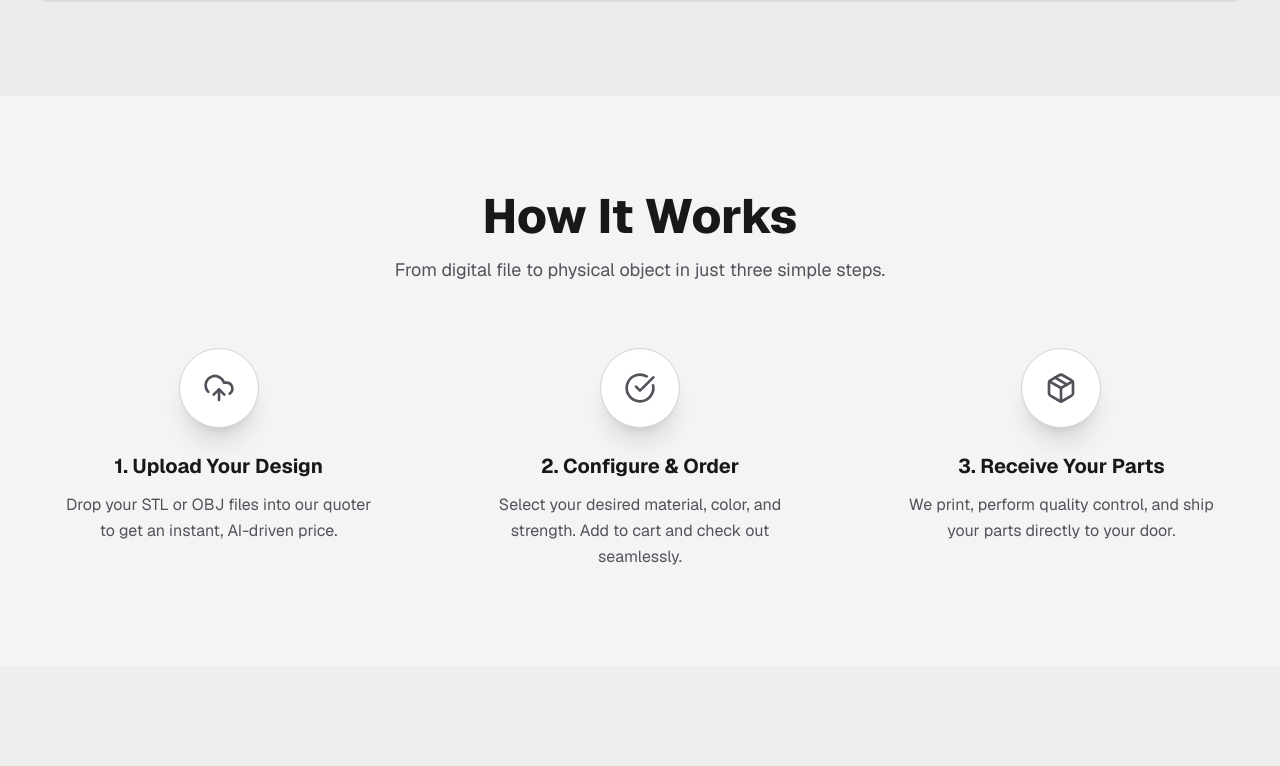
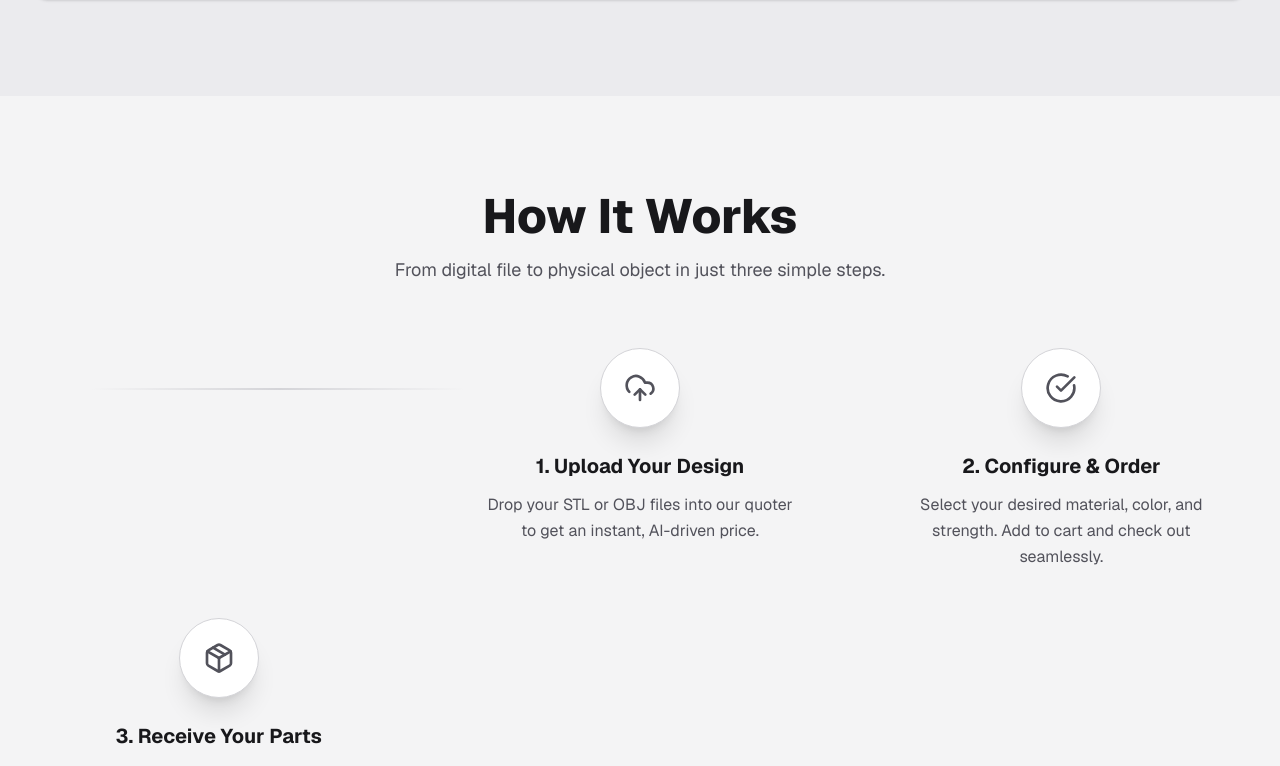
Before and after one commit to Gautham479/Pachi, a Next.js app: page / in a window 1280 px wide. Shown: the part 3609-4375 px from the top of the page. Built offline with nearby package versions, Linux system fonts and the light colour scheme; no server answers; the database is empty.

Commit message:
animations

```diff
--- a/app/page.js
+++ b/app/page.js
@@ -11,6 +11,7 @@ import FAQ from '@/components/FAQ';
 import Footer from '@/components/Footer';
 import CartDrawer from '@/components/CartDrawer';
 import { useStore } from '@/store/useStore';
+import { motion } from 'framer-motion';
 
 function ScrollToSection() {
   const searchParams = useSearchParams();
@@ -67,9 +68,14 @@ export default function Home() {
 
       {/* Top headline in empty space */}
       <section className="w-full max-w-[1400px] mx-auto px-4 sm:px-6 lg:px-8 pt-4 sm:pt-6 text-center">
-        <h1 className="text-4xl sm:text-5xl lg:text-6xl font-extrabold text-fg tracking-tight leading-tight">
+        <motion.h1
+          initial={{ opacity: 0, y: -20 }}
+          animate={{ opacity: 1, y: 0 }}
+          transition={{ duration: 0.7, ease: "easeOut" }}
+          className="text-4xl sm:text-5xl lg:text-6xl font-extrabold text-fg tracking-tight leading-tight"
+        >
           Where Your Ideas <span className="text-primary-500">Become Reality</span>
-        </h1>
+        </motion.h1>
       </section>
 
       {/* Hero Section */}
--- a/components/FAQ.jsx
+++ b/components/FAQ.jsx
@@ -1,7 +1,6 @@
-"use client";
-
 import React, { useState } from 'react';
 import { ChevronDown, ChevronUp } from 'lucide-react';
+import { motion } from 'framer-motion';
 
 export default function FAQ() {
   const faqs = [
@@ -26,17 +25,27 @@ export default function FAQ() {
   const [openIndex, setOpenIndex] = useState(0);
 
   return (
-    <section id="faq" className="w-full py-24 bg-surface-muted/40">
+    <section id="faq" className="w-full py-24 bg-surface-muted/40 overflow-hidden">
       <div className="max-w-3xl mx-auto px-4 sm:px-6 lg:px-8">
-        <div className="text-center mb-16">
+        <motion.div
+          initial={{ opacity: 0, y: 20 }}
+          whileInView={{ opacity: 1, y: 0 }}
+          viewport={{ once: true, margin: "-50px" }}
+          transition={{ duration: 0.5 }}
+          className="text-center mb-16"
+        >
           <h2 className="text-3xl md:text-5xl font-extrabold text-fg mb-4">Frequently Asked Questions</h2>
           <p className="text-lg text-fg-muted">Everything you need to know about our service.</p>
-        </div>
+        </motion.div>
 
         <div className="space-y-4">
           {faqs.map((faq, i) => (
-            <div
+            <motion.div
               key={i}
+              initial={{ opacity: 0, y: 20 }}
+              whileInView={{ opacity: 1, y: 0 }}
+              viewport={{ once: true, margin: "-50px" }}
+              transition={{ duration: 0.4, delay: i * 0.1 }}
               className={`border border-surface-border rounded-xl bg-surface-card overflow-hidden transition-all duration-300 ${openIndex === i ? 'shadow-lg border-primary-500/30' : ''}`}
             >
               <button
@@ -58,7 +67,7 @@ export default function FAQ() {
               >
                 <p className="text-fg-muted leading-relaxed">{faq.a}</p>
               </div>
-            </div>
+            </motion.div>
           ))}
         </div>
       </div>
--- a/components/Features.jsx
+++ b/components/Features.jsx
@@ -1,5 +1,6 @@
 import React from 'react';
 import { Check, X, Zap } from 'lucide-react';
+import { motion } from 'framer-motion';
 
 export default function Features() {
   const materials = [
@@ -69,19 +70,32 @@ export default function Features() {
   };
 
   return (
-    <section id="features" className="w-full py-24 bg-surface-muted/50">
+    <section id="features" className="w-full py-24 bg-surface-muted/50 overflow-hidden">
       <div className="max-w-[1400px] mx-auto px-4 sm:px-6 lg:px-8">
-        <div className="text-center mb-16">
+        <motion.div
+          initial={{ opacity: 0, y: 20 }}
+          whileInView={{ opacity: 1, y: 0 }}
+          viewport={{ once: true, margin: "-50px" }}
+          transition={{ duration: 0.5 }}
+          className="text-center mb-16"
+        >
           <h2 className="text-3xl md:text-5xl font-extrabold text-fg mb-4">Materials – Choose What Fits Your Use</h2>
           <p className="text-lg text-fg-muted max-w-2xl mx-auto">
             Select the right material for your project based on your specific needs
           </p>
-        </div>
+        </motion.div>
 
         {/* Materials Grid */}
         <div className="grid grid-cols-1 md:grid-cols-2 gap-8 mb-12">
           {materials.map((material, i) => (
-            <div key={i} className="bg-surface-card border border-surface-border p-8 rounded-2xl shadow-sm hover:border-primary-500/30 transition-colors">
+            <motion.div
+              key={i}
+              initial={{ opacity: 0, y: 30 }}
+              whileInView={{ opacity: 1, y: 0 }}
+              viewport={{ once: true, margin: "-50px" }}
+              transition={{ duration: 0.5, delay: i * 0.1 }}
+              className="bg-surface-card border border-surface-border p-8 rounded-2xl shadow-sm hover:border-primary-500/30 transition-colors"
+            >
               <h3 className="text-xl font-bold text-fg mb-6 flex items-center gap-2">
                 <span className="text-2xl">{material.emoji}</span>
                 {material.name}
@@ -98,22 +112,35 @@ export default function Features() {
                   </li>
                 ))}
               </ul>
-            </div>
+            </motion.div>
           ))}
         </div>
 
         {/* Quick Guide */}
-        <div className="bg-surface-card border border-surface-border p-8 rounded-2xl shadow-sm">
+        <motion.div
+          initial={{ opacity: 0, scale: 0.95 }}
+          whileInView={{ opacity: 1, scale: 1 }}
+          viewport={{ once: true, margin: "-50px" }}
+          transition={{ duration: 0.5, delay: 0.2 }}
+          className="bg-surface-card border border-surface-border p-8 rounded-2xl shadow-sm"
+        >
           <h3 className="text-2xl font-bold text-fg mb-6">💡 Quick Guide</h3>
           <div className="grid grid-cols-1 md:grid-cols-2 lg:grid-cols-5 gap-4">
             {quickGuide.map((item, i) => (
-              <div key={i} className="bg-surface-muted p-4 rounded-lg border border-surface-border">
+              <motion.div
+                key={i}
+                initial={{ opacity: 0, y: 10 }}
+                whileInView={{ opacity: 1, y: 0 }}
+                viewport={{ once: true }}
+                transition={{ duration: 0.3, delay: 0.3 + (i * 0.05) }}
+                className="bg-surface-muted p-4 rounded-lg border border-surface-border hover:border-primary-500/30 transition-colors"
+              >
                 <p className="text-sm font-semibold text-fg mb-2">{item.question}</p>
                 <p className="text-fg-muted">{item.answer}</p>
-              </div>
+              </motion.div>
             ))}
           </div>
-        </div>
+        </motion.div>
       </div>
     </section>
   );
--- a/components/HowItWorks.jsx
+++ b/components/HowItWorks.jsx
@@ -1,5 +1,6 @@
 import React from 'react';
 import { UploadCloud, CheckCircle, Package } from 'lucide-react';
+import { motion } from 'framer-motion';
 
 export default function HowItWorks() {
   const steps = [
@@ -21,24 +22,52 @@ export default function HowItWorks() {
   ];
 
   return (
-    <section id="how-it-works" className="w-full py-24">
+    <section id="how-it-works" className="w-full py-24 overflow-hidden">
       <div className="max-w-[1400px] mx-auto px-4 sm:px-6 lg:px-8">
-        <div className="text-center mb-16">
+        <motion.div
+          initial={{ opacity: 0, scale: 0.95 }}
+          whileInView={{ opacity: 1, scale: 1 }}
+          viewport={{ once: true, margin: "-50px" }}
+          transition={{ duration: 0.5 }}
+          className="text-center mb-16"
+        >
           <h2 className="text-3xl md:text-5xl font-extrabold text-fg mb-4">How It Works</h2>
           <p className="text-lg text-fg-muted max-w-2xl mx-auto">
             From digital file to physical object in just three simple steps.
           </p>
-        </div>
+        </motion.div>
 
         <div className="grid grid-cols-1 md:grid-cols-3 gap-12 relative">
+          {/* Decorative connector line for desktop */}
+          <div className="hidden md:block absolute top-10 left-[16%] right-[16%] h-0.5 bg-gradient-to-r from-transparent via-surface-border to-transparent z-0 relative overflow-hidden">
+            <motion.div
+              initial={{ x: "-100%" }}
+              whileInView={{ x: "100%" }}
+              viewport={{ once: true, margin: "-50px" }}
+              transition={{ duration: 1.5, delay: 0.5, ease: "easeInOut" }}
+              className="absolute inset-0 bg-primary-500/50"
+            />
+          </div>
+
           {steps.map((step, i) => (
-            <div key={i} className="flex flex-col items-center text-center relative z-10">
-              <div className="w-20 h-20 rounded-full bg-surface-card border border-surface-border flex items-center justify-center mb-6 shadow-xl relative">
+            <motion.div
+              key={i}
+              initial={{ opacity: 0, y: 40 }}
+              whileInView={{ opacity: 1, y: 0 }}
+              viewport={{ once: true, margin: "-50px" }}
+              transition={{ duration: 0.6, delay: i * 0.2 }}
+              className="flex flex-col items-center text-center relative z-10"
+            >
+              <motion.div
+                whileHover={{ scale: 1.1, rotate: 5 }}
+                transition={{ type: "spring", stiffness: 400, damping: 10 }}
+                className="w-20 h-20 rounded-full bg-surface-card border border-surface-border flex items-center justify-center mb-6 shadow-xl"
+              >
                 {step.icon}
-              </div>
+              </motion.div>
               <h3 className="text-xl font-bold text-fg mb-3">{step.title}</h3>
               <p className="text-fg-muted leading-relaxed max-w-xs">{step.desc}</p>
-            </div>
+            </motion.div>
           ))}
         </div>
       </div>
```
